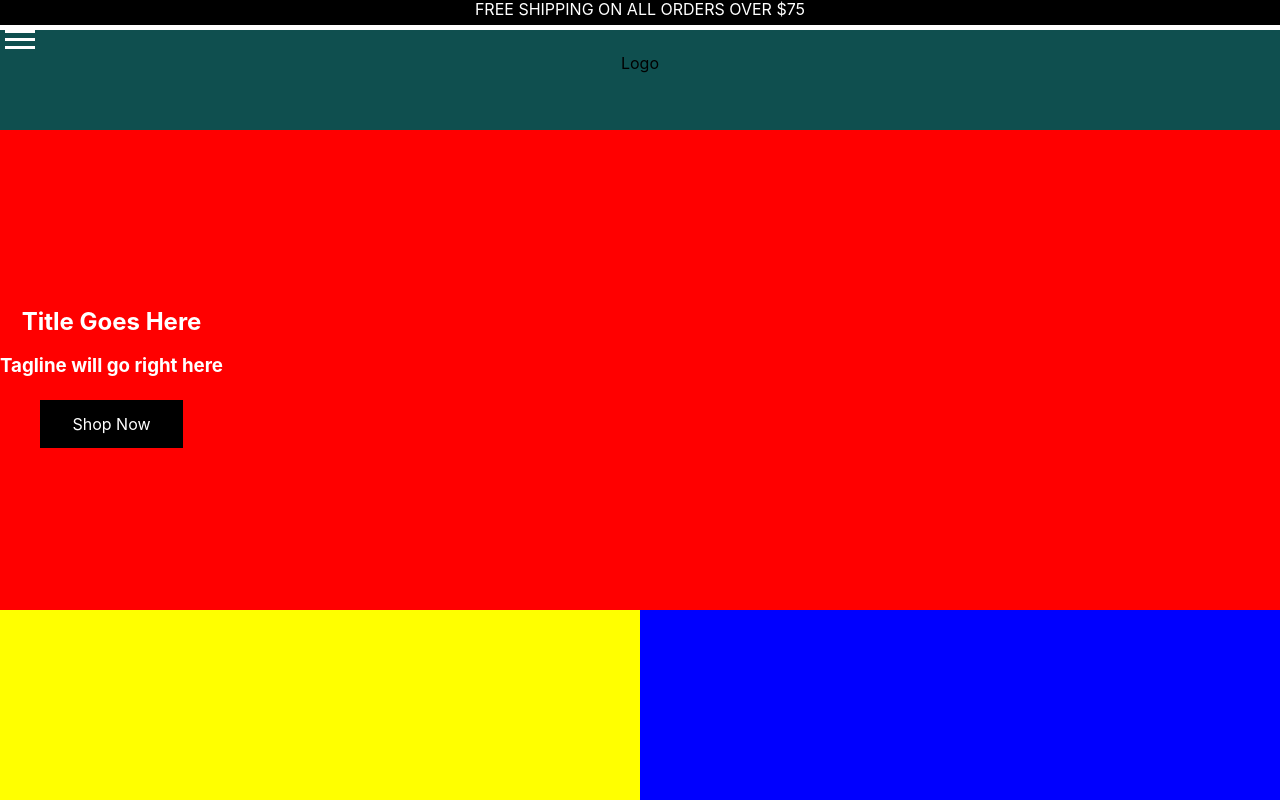
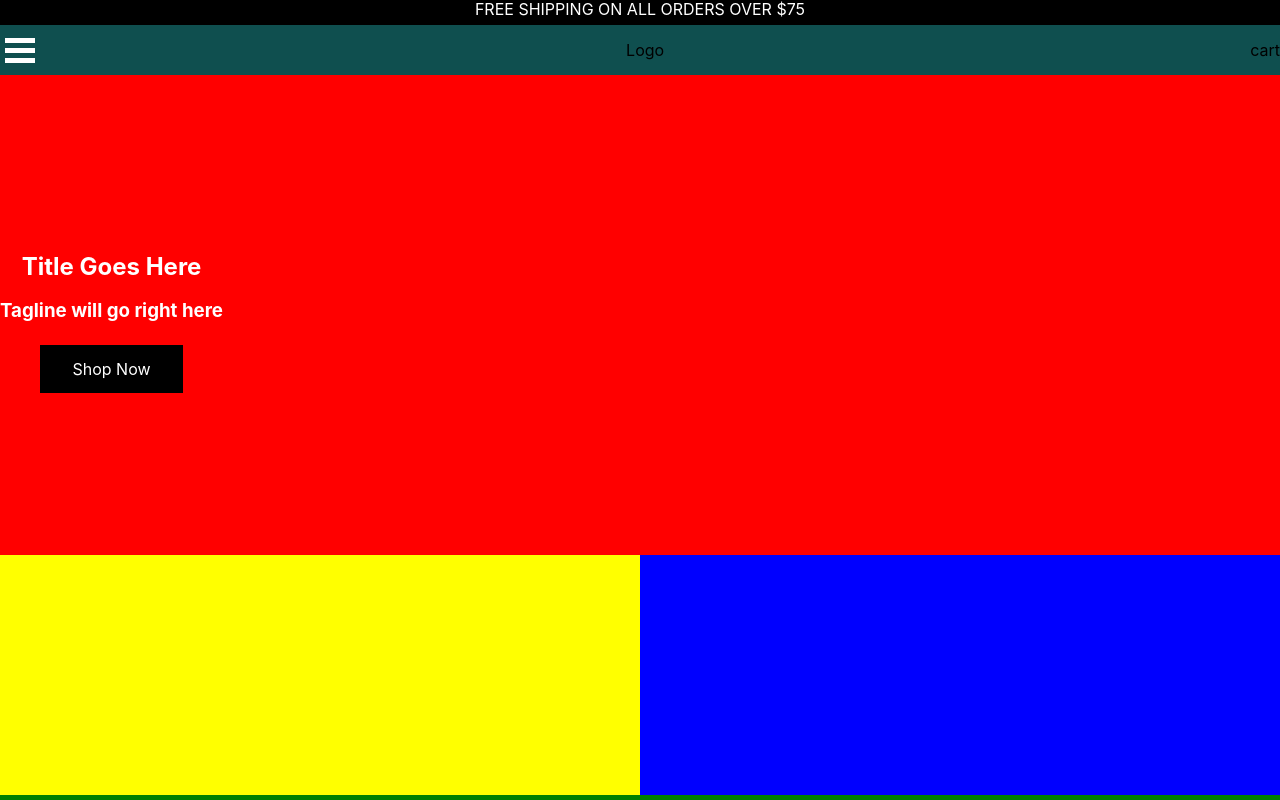
Before and after one commit to Hungnguyen720/DYODE, a React (Create React App) app: page / in a window 1280 px wide. Shown: the top 800 px of the page. Built offline with nearby package versions, Linux system fonts and the light colour scheme.

Commit message:
banner and nav bar

```diff
--- a/src/App.css
+++ b/src/App.css
@@ -40,12 +40,14 @@
   max-width: 100%;
   background-color: black;
   height: 25px;
+  text-align: center;
 }
 
 .nav-bar {
   max-width: 100%;
   background-color: var(--main-theme-color);
-  height: 100px;
+  height: 50px;
+  position: relative;
 }
 
 .overlay-hero-text {
@@ -149,6 +151,10 @@
   padding-top: 10px;
 }
 
+.has-flex {
+  display: flex;
+}
+
 .social {
   max-width: 100%;
   height: 40vh;
@@ -167,15 +173,31 @@
   text-align: center;
 }
 
+.nav-col {
+  display: contents;
+}
+
 .line {
   width: 30px;
-  height: 3px;
+  height: 5px;
   background: white;
   margin: 5px;
 }
 
 .nav-links {
   display: none;
+}
+
+.nav-bar-row {
+  justify-content: space-between;
+  align-items: center;
+  height: 100%;
+}
+
+.col {
+}
+
+.hamburger-text-wrapper {
 }
 
 #contact_form {
--- a/src/components/Navbar.js
+++ b/src/components/Navbar.js
@@ -4,14 +4,18 @@ class Navbar extends React.Component {
   render() {
     return (
       <nav className="nav-bar">
-        <div className="hamburger-text-wrapper">
+        <div class="nav-bar-row has-flex">
+          <div className="hamburger-text-wrapper col">
             <div className="hamburger">
-            <div class="line"></div>
-            <div class="line"></div>
-            <div class="line"></div>
+              <div className="line"></div>
+              <div className="line"></div>
+              <div className="line"></div>
             </div>
           </div>
+          <div className="nav-col">
             <span>Logo</span>
+          </div>
+          <div className="nav-col">
             <ul className="nav-links">
               <li>
                 <a href="/#">About</a>
@@ -23,6 +27,11 @@ class Navbar extends React.Component {
                 <a href="/#">Projects</a>
               </li>
             </ul>
+          </div>
+          <div className="nav-col">
+            <span>cart</span>
+          </div>
+        </div>
       </nav>
     );
   }
```
Lines whose indentation alone changed are shown as unchanged.
